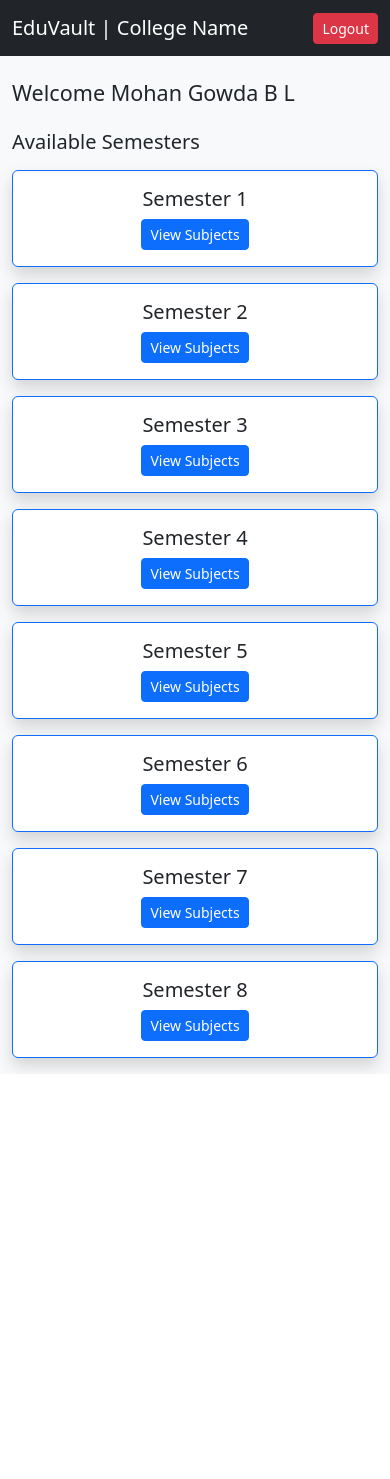
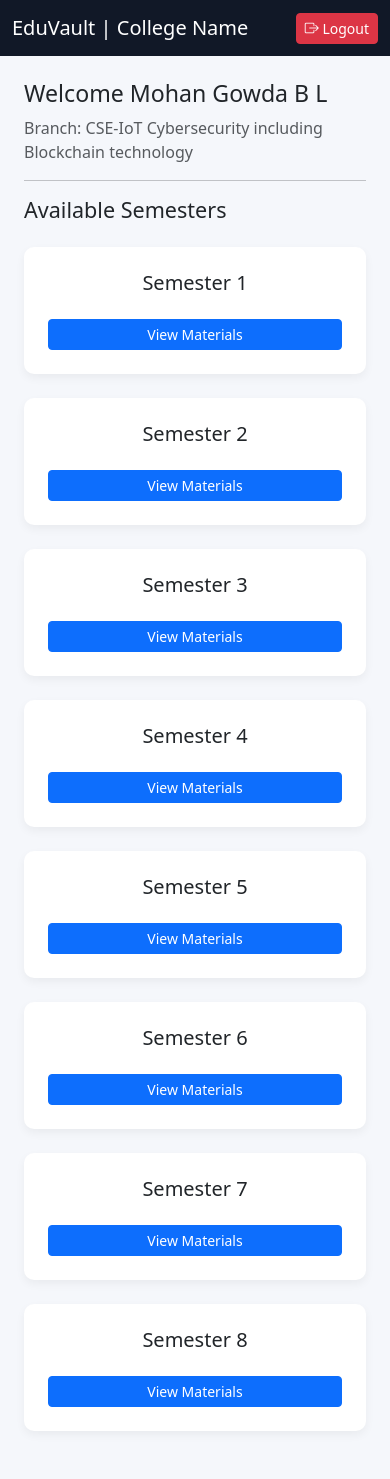
Before and after one commit to bharath-1206/EduVault, a Django app: template eduvault/templates/dashboard.html in a window 390 px wide. Before the commit the page ends 1074 px from the top, so only its background shows below. Run offline with Django 5.2, Linux system fonts and the light colour scheme; the template is opened without the code that fills it: values that come from a table or form of the project are taken from there, others are empty; data comes from the database, SQL or seed files in the repository; both versions use the stored data as it was after the commit.

Commit message:
completed till the mobile app integration

```diff
--- a/eduvault/accounts/urls.py
+++ b/eduvault/accounts/urls.py
@@ -1,7 +1,9 @@
 from django.urls import path
 from .views import login_view
 from .views import logout_user
+
 urlpatterns = [
     path('', login_view, name='login'),
-path('logout/', logout_user, name='logout')
+     path('logout/', logout_user, name='logout'),
+
 ]
--- a/eduvault/eduvault/urls.py
+++ b/eduvault/eduvault/urls.py
@@ -6,6 +6,7 @@ from django.conf.urls.static import static
 urlpatterns = [
     path('admin/', admin.site.urls),
     path('', include('accounts.urls')),
+    path('student/', include('students.urls')),
     path('materials/', include('materials.urls')),
     path('staff/', include('staff.urls')),
 ]
--- /dev/null
+++ b/eduvault/students/urls.py
@@ -0,0 +1,6 @@
+from django.urls import path
+from .views import student_dashboard
+
+urlpatterns = [
+    path('', student_dashboard, name="student_dashboard"),
+]
--- a/eduvault/templates/base.html
+++ b/eduvault/templates/base.html
@@ -1,47 +1,77 @@
-<!DOCTYPE html>
-<html lang="en">
-<head>
-    <meta charset="UTF-8">
-    <title>{% load static %}
-
 <!DOCTYPE html>
 <html>
+
 <head>
 
 <title>EduVault</title>
 
 <link href="https://cdn.jsdelivr.net/npm/bootstrap@5.3.2/dist/css/bootstrap.min.css" rel="stylesheet">
 
+<link rel="stylesheet" href="https://cdn.jsdelivr.net/npm/bootstrap-icons@1.10.5/font/bootstrap-icons.css">
+
+<style>
+
+body{
+background:#f5f7fb;
+}
+
+.navbar{
+background:#111827;
+}
+
+.sidebar{
+height:100vh;
+background:#1f2937;
+color:white;
+padding-top:20px;
+}
+
+.sidebar a{
+color:white;
+display:block;
+padding:12px 20px;
+text-decoration:none;
+}
+
+.sidebar a:hover{
+background:#374151;
+}
+
+.dashboard-card{
+border:none;
+border-radius:10px;
+box-shadow:0 4px 10px rgba(0,0,0,0.05);
+}
+
+</style>
+
 </head>
 
-<body class="bg-light">
+<body>
 
-<nav class="navbar navbar-dark bg-dark">
+<nav class="navbar navbar-dark">
 <div class="container-fluid">
 
 <span class="navbar-brand">
-      EduVault |  College Name
+EduVault | College Name
 </span>
 
 <a href="/logout/" class="btn btn-danger btn-sm">
-      Logout
+<i class="bi bi-box-arrow-right"></i> Logout
 </a>
 
 </div>
 </nav>
 
-<div class="container mt-4">
+<div class="container-fluid">
+<div class="row">
 
 {% block content %}
-
 {% endblock %}
 
 </div>
+</div>
 
 </body>
-</html></title>
-</head>
-<body>
 
-</body>
 </html>
--- a/eduvault/templates/dashboard.html
+++ b/eduvault/templates/dashboard.html
@@ -2,34 +2,37 @@
 
 {% block content %}
 
-<h4 class="mb-4">
 
-Welcome {{ student.name }}
 
-</h4>
 
-<h5>Available Semesters</h5>
+<div class="col-md-10 p-4">
 
-<div class="row mt-3">
+<h3>Welcome {{ student.name }}</h3>
+
+<p class="text-muted">
+Branch: {{ student.branche }}
+</p>
+
+<hr>
+
+<h4>Available Semesters</h4>
+
+<div class="row mt-4">
 
 {% for i in "12345678" %}
 
-<div class="col-md-3 mb-3">
+<div class="col-md-3 mb-4">
 
-<div class="card text-center shadow border-primary">
-
-<div class="card-body">
+<div class="card dashboard-card p-4 text-center">
 
 <h5>Semester {{ i }}</h5>
 
 <a href="/materials/semester/{{ i }}/{{ student.branche.id }}/"
-   class="btn btn-primary btn-sm">
+class="btn btn-primary btn-sm mt-3">
 
-View Subjects
+View Materials
 
 </a>
-
-</div>
 
 </div>
 
@@ -39,4 +42,6 @@ View Subjects
 
 </div>
 
+</div>
+
 {% endblock %}
```
Also changed, not shown: eduvault/accounts/views.py (+31 -6 lines), eduvault/staff/views.py (+56 -28 lines), eduvault/students/views.py (+15 -2 lines), eduvault/templates/login.html (+49 -32 lines), eduvault/templates/staff_dashboard.html (+13 -50 lines), eduvault/db.sqlite3. Lines whose indentation alone changed are shown as unchanged.
